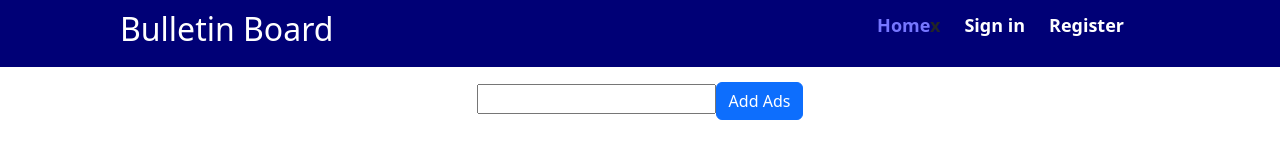
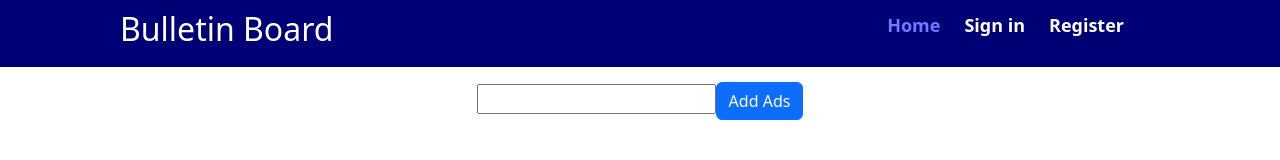
Before and after one commit to msedkiewicz/advertisement-app-fullstack, a React (Create React App) app in the folder client/: page / in a window 1280 px wide. Shown: the top 160 px of the page. Built offline with nearby package versions, Linux system fonts and the light colour scheme; no server answers.

Commit message:
Fix typos

```diff
--- a/client/src/components/pages/Search/Search.js
+++ b/client/src/components/pages/Search/Search.js
@@ -2,7 +2,7 @@
 import React, { useEffect, useState } from 'react';
 import Row from 'react-bootstrap/Row';
 import Col from 'react-bootstrap/Col';
-import Adsbox from '../../features/AdsBox/Adsbox';
+import Adsbox from '../../features/AdsBox/AdsBox';
 import SearchBar from '../../features/SearchBar/SearchBar';
 import { API_URL } from '../../../config';
 import Loader from '../../features/Loader/Loader';
--- a/client/src/components/views/Header/Header.js
+++ b/client/src/components/views/Header/Header.js
@@ -22,7 +22,6 @@ const Header = () => {
               >
                 Home
               </NavLink>
-              x
             </li>
             <li>
               {!user && (
```
